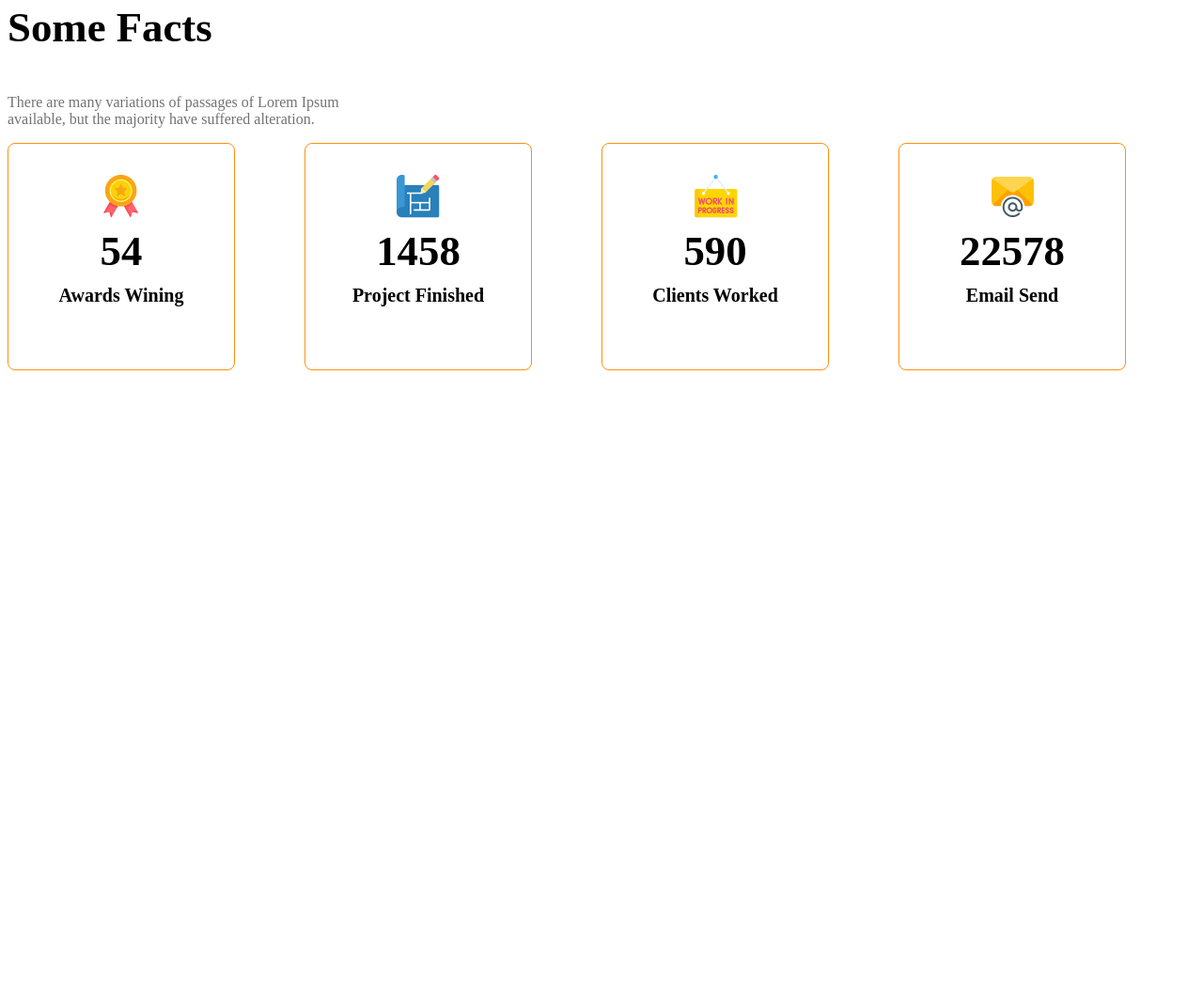
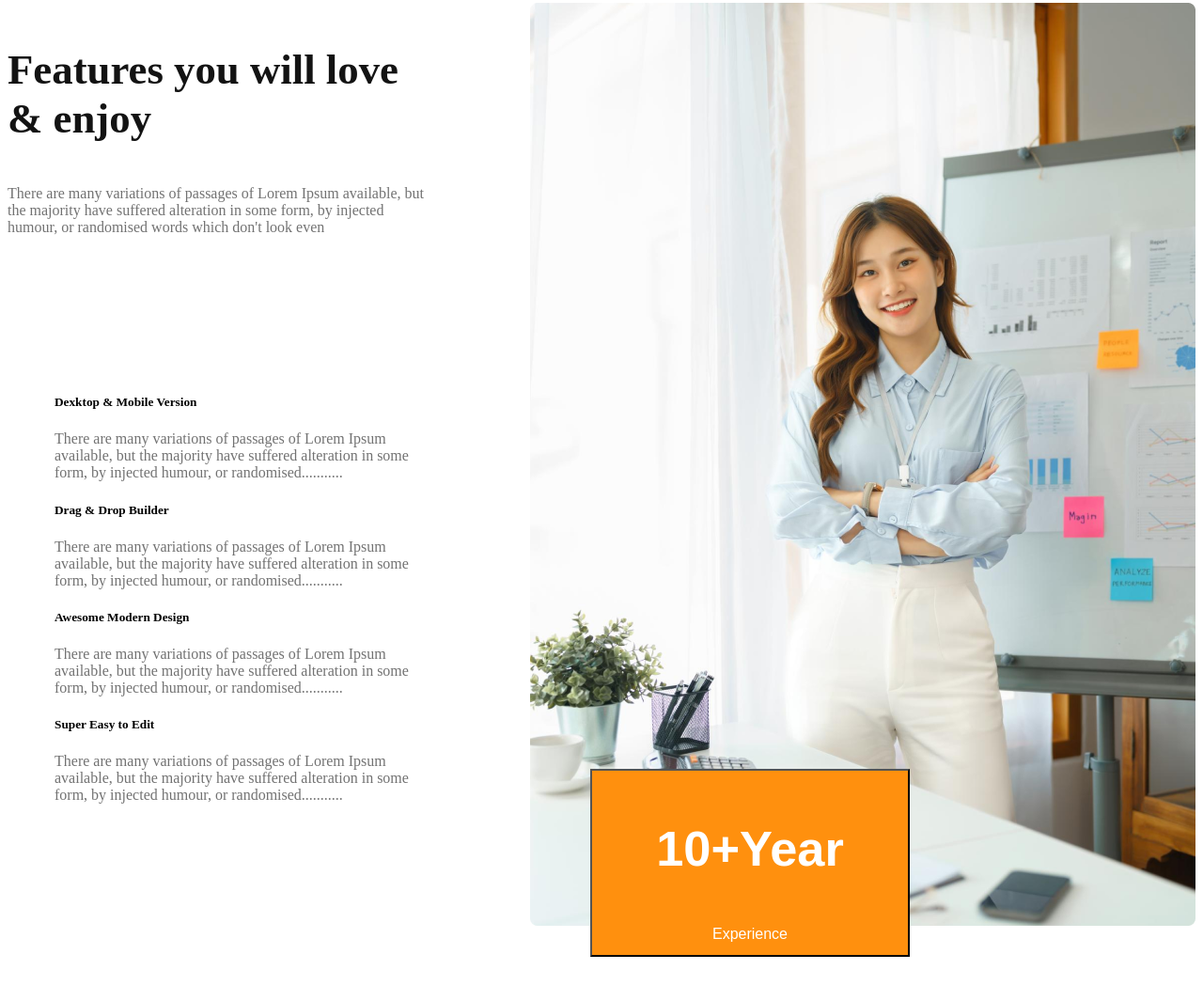
Before and after one commit to Ariful007352/g3-architects-website, a plain HTML site: page index.html in a window 1280 px wide. Shown: the part 1987-3052 px from the top of the page at 94% size. Before the commit the page ends 2511 px from the top, so only its background shows below. Drawn offline with Linux system fonts and the light colour scheme.

Commit message:
added some section and icons and footer

```diff
--- a/index.html
+++ b/index.html
@@ -65,20 +65,76 @@
           <button class="btn-praimary">Explore More</button>
         </div>
       </section>
-      <!-- features will enjoy -->
+      <!--*** features will enjoy ***-->
+      <section class="some-facts">
+        <div>
+          <div class="features">
+            <div class="features-heading">
+              <h3 class="features-title text-light-gray">Features you will love & enjoy</h3>
+              <p class="title-descriptions">
+                There are many variations of passages of Lorem Ipsum available,
+                but the majority have suffered alteration in some form, by
+                injected humour, or randomised words which don't look even
+              </p>
+            </div>
+          </div>
+          <div class="features-descriptions">
+            <div>
+            <h5 class="features-sub-title">Dexktop & Mobile Version</h5>
+            <p class="title-descriptions">
+              There are many variations of passages of Lorem Ipsum available,
+              but the majority have suffered alteration in some form, by
+              injected humour, or randomised...........
+            </p>
+
+         <div>
+            <h5 class="features-sub-title">Drag & Drop Builder</h5>
+            <p class="title-descriptions">
+              There are many variations of passages of Lorem Ipsum available,
+              but the majority have suffered alteration in some form, by
+              injected humour, or randomised...........
+            </p>
+          </div>
+         <div>
+            <h5 class="features-sub-title">Awesome Modern Design</h5>
+            <p class="title-descriptions">
+              There are many variations of passages of Lorem Ipsum available,
+              but the majority have suffered alteration in some form, by
+              injected humour, or randomised...........
+            </p>
+          </div>
+          <div>
+            <h5 class="features-sub-title">Super Easy to Edit</h5>
+            <p class="title-descriptions">
+              There are many variations of passages of Lorem Ipsum available,
+              but the majority have suffered alteration in some form, by
+              injected humour, or randomised...........
+            </p>
+          </div>
+        </div>
+      </div>
+      </div>
+        <img src="./images/architect.png" alt="" />
+         </section>
+
+          <button class="button">
+            <h3>10+Year</h3>
+            <p class="extra-name">Experience</p>
+          </button>
+     </div>
+      <!-- ***** some facts ***** -->
       <section>
-        <h3 class="section-title">Some Facts</h3>
+        <h3 class="section-title text-light-gray">Some Facts</h3>
         <p class="text-light-color facts-description">
           There are many variations of passages of Lorem Ipsum available, but
           the majority have suffered alteration.
         </p>
         <div class="facts-container">
-          <!-- .facts-card*4>imag.facts-icon+h4.facts-number+h5.fact-name -->
           <div class="facts-card display-flex">
             <div>
               <img src="./images/icons/ribon.png" alt="" class="facts-icon" />
-              <h4 class="facts-number">54</h4>
-              <h5 class="fact-name">Awards Wining</h5>
+              <h4 class="facts-number text-gray">54</h4>
+              <h5 class="fact-name text-light-color">Awards Wining</h5>
             </div>
           </div>
           <div class="facts-card display-flex">
@@ -88,33 +144,42 @@
                 alt=""
                 class="facts-icon"
               />
-              <h4 class="facts-number">1458</h4>
-              <h5 class="fact-name">Project Finished</h5>
+              <h4 class="facts-number text-gray">1458</h4>
+              <h5 class="fact-name text-light-color">Project Finished</h5>
             </div>
           </div>
           <div class="facts-card display-flex">
             <div>
-              <img
-                src="./images/icons/customers.png"
-                alt=""
-                class="facts-icon"
-              />
-              <h4 class="facts-number">590</h4>
-              <h5 class="fact-name">Clients Worked</h5>
+              <img src="./images/icons/customers.png" class="facts-icon" />
+              <h4 class="facts-number text-gray">590</h4>
+              <h5 class="fact-name text-light-color">Clients Worked</h5>
             </div>
           </div>
           <div class="facts-card display-flex">
             <div>
               <img src="./images/icons/email.png" alt="" class="facts-icon" />
-              <h4 class="facts-number">22578</h4>
-              <h5 class="fact-name">Email Send</h5>
+              <h4 class="facts-number text-gray">22578</h4>
+              <h5 class="fact-name text-light-color">Email Send</h5>
             </div>
           </div>
         </div>
       </section>
-
-      <!-- some facts -->
-      <section class="some-facts"></section>
+      <section class="sponsor">
+        <div class="sponsor-title">
+          <h3 class="sponsor-heading text-light-gray">Our Sponspors</h3>
+          <p class="sponsor-title-description text-light-color">There are many variations of passages of Lorem Ipsum available, but the majority have suffered alteration.</p>
+        </div>
+        <div class="sponsor-image">
+          <div><img src="./images/sponsors/spotify.png" alt=""></div>
+          <div><img src="./images/sponsors/amazon.png" alt=""></div>
+          <div><img src="./images/sponsors/google.png" alt=""></div>
+          <div><img src="./images/sponsors/telerama.png" alt=""></div>
+          <div><img src="./images/sponsors/figma.png" alt=""></div>
+        </div>
+      </section>
     </main>
+    <footer class="footer-design">
+      <p class="footer-title text-gray">All rights reserved copyright@2023 startup landing page design</p>
+    </footer>
   </body>
 </html>
--- a/style.css
+++ b/style.css
@@ -128,7 +128,52 @@ main > section {
   font-weight: 600;
   margin-top: 10px;
 }
-
+.section-title {
+  margin-bottom: 5px;
+}
+/* features will enjoy  */
+.some-facts {
+  display: flex;
+  justify-content: space-between;
+}
+.features-descriptions {
+  background-color: #ffffff;
+  width: 400px;
+  height: 100px;
+  border-radius: 8px;
+  /* border: 1px solid tomato; */
+  padding: 50px;
+  gap: 50px;
+  box-shadow: 30px rgba(0, 0, 0, 0.06);
+}
+.button {
+  width: 340px;
+  height: 200px;
+  position: relative;
+  margin-left: 620px;
+  margin-top: -200px;
+  color: #ffffff;
+  font-size: 2.8rem;
+  font-weight: 600px;
+  background-color: #ff900e;
+}
+.extra-name {
+  font-size: 1rem;
+  margin-top: 5px;
+  color: #ffffff;
+  padding-bottom: 30px;
+}
+.features {
+  width: 450px;
+  height: 300px;
+}
+.title-descriptions {
+  color: #727272;
+}
+.features-heading {
+  margin-top: 2px;
+  margin-bottom: 1px;
+}
 /* team and feature related style  */
 .team-image-container {
   display: grid;
@@ -146,6 +191,34 @@ main > section {
   font-weight: 500;
 }
 
+/* sponsors title  */
+.sponsor-image {
+  display: flex;
+  justify-content: space-between;
+}
+.sponsor-title {
+  text-align: center;
+}
+.sponsor-title-description {
+  font-weight: 400px;
+  font-size: 0.9rem;
+}
+.sponsor-heading {
+  font-size: 1.9rem;
+  font-weight: 700px;
+  margin-bottom: 5px;
+}
+/* footer  */
+.footer-design {
+  background-color: #fff4e7;
+  height: 100px;
+}
+.footer-title {
+  text-align: center;
+  padding-top: 48px;
+  border-radius: 8px;
+}
+
 /* /* responsive media query * */
 @media screen and (max-width: 576px) {
   .navbar,
@@ -153,11 +226,16 @@ main > section {
   .teams {
     flex-direction: column;
   }
-  .team-image-container {
+  .team-image-container,
+  .facts-container {
     grid-template-columns: repeat(1, 1fr);
   }
   .our-features {
     margin-left: 20px;
+  }
+  .facts-container {
+    justify-items: center;
+    gap: 24px;
   }
 }
 /* medium size device */
```
